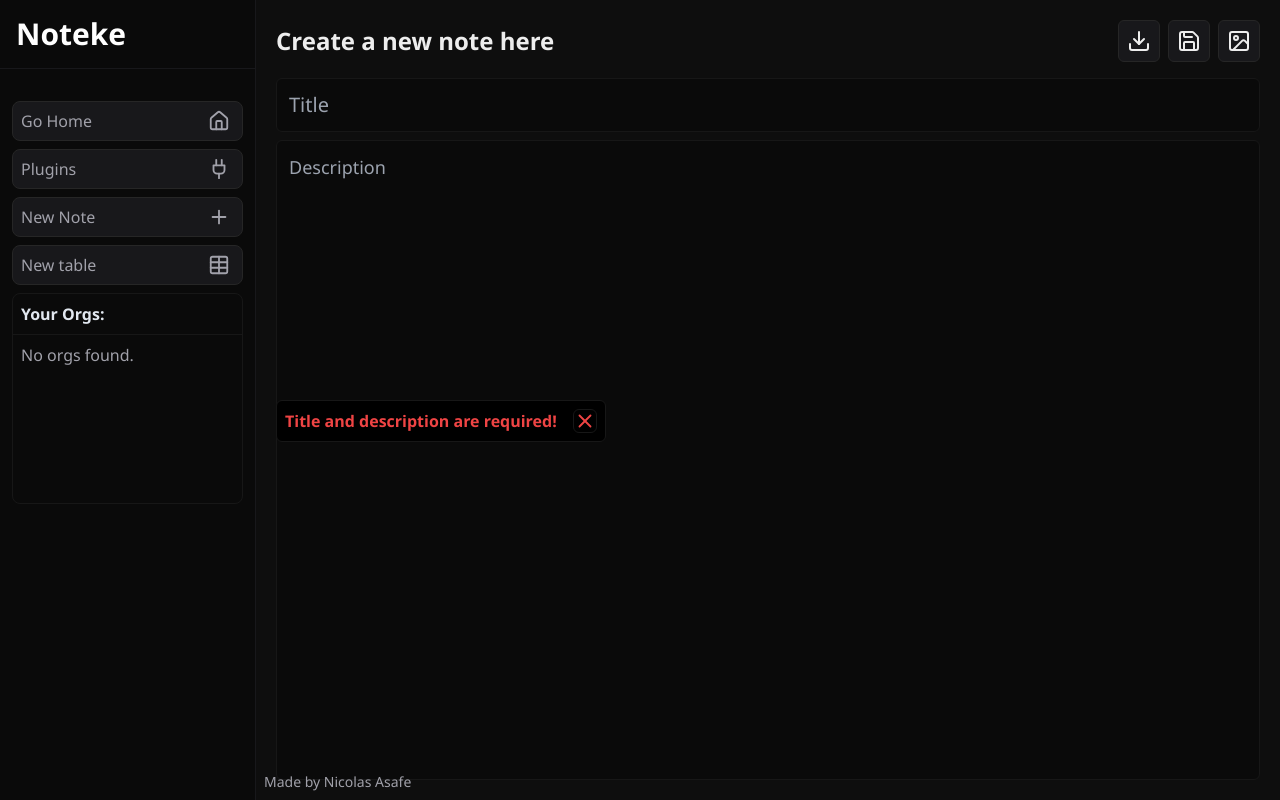
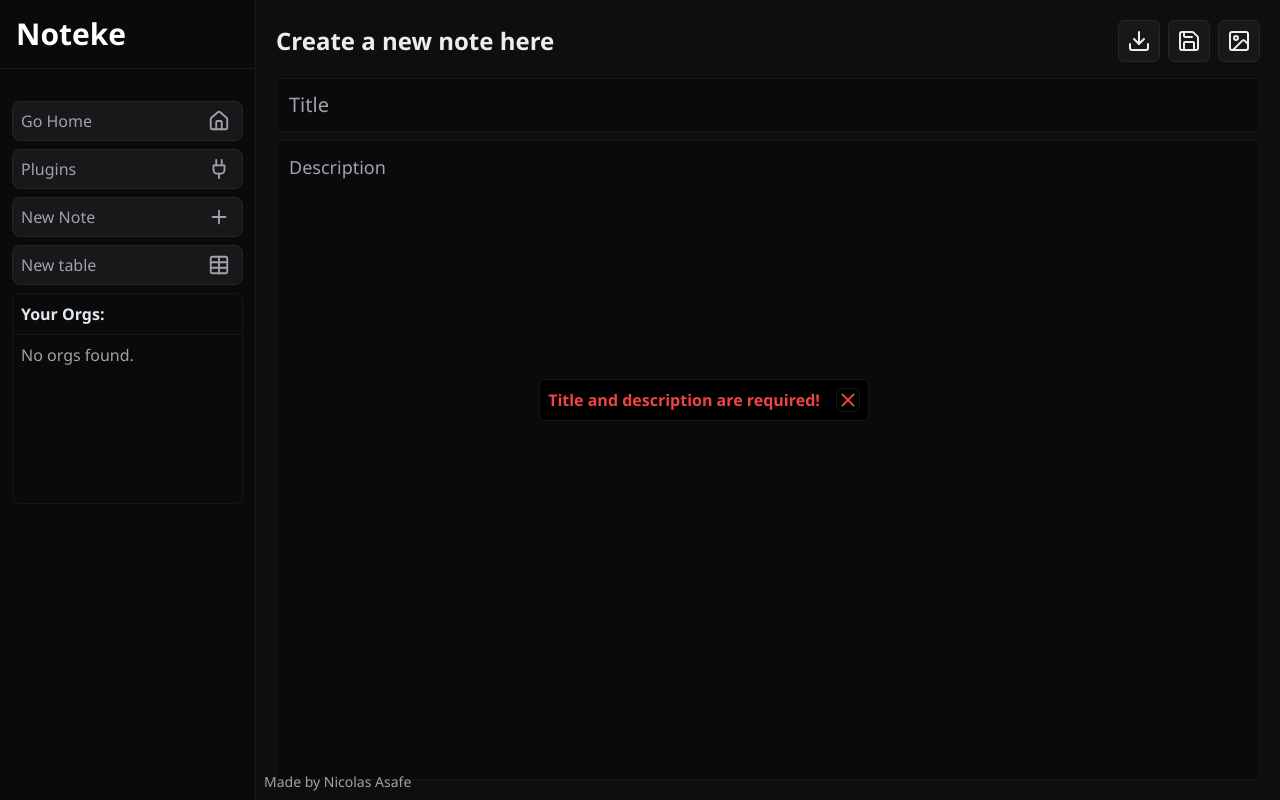
Before and after one commit to Nicolas-Asafe/Noteke, a Next.js app: page /NewNote in a window 1280 px wide. Both pictures are taken after a click on the button 1189 px from the left and 41 px from the top of the page. Built offline with nearby package versions, Linux system fonts and the light colour scheme.

Commit message:
animaMini em newnote content

```diff
--- a/pages/NewNote.tsx
+++ b/pages/NewNote.tsx
@@ -22,11 +22,15 @@ export default function Home() {
     };
 
     return (
-      <p className={`anima ${colorClasses[color as keyof typeof colorClasses]} top-1/2  border border-neutral-900 bg-black p-2 rounded-md font-semibold cursor-pointer transition absolute flex flex-row gap-4 items-center`}>
-          {message}
-          <X onClick={CloseMessage} className="border border-neutral-900 rounded-md cursor-pointer" />
-      </p>
-    )
+      <div className="fixed inset-0 flex items-center justify-center z-50">
+        <div className="md:ml-32">
+          <p className={`animaMini ${colorClasses[color as keyof typeof colorClasses]} border border-neutral-900 bg-black p-2 rounded-md font-semibold cursor-pointer transition flex flex-row gap-4 items-center`}>
+            {message}
+            <X onClick={CloseMessage} className="border border-neutral-900 rounded-md cursor-pointer" />
+          </p>
+        </div>
+      </div>
+    );
   }
 
   useEffect(() => {
--- a/pages/NewTable.tsx
+++ b/pages/NewTable.tsx
@@ -55,11 +55,13 @@ export default function NewTable() {
     };
 
     return (
-      <div className="fixed left-0 right-0 top-0 bottom-0 md:left-64 flex items-center justify-center pointer-events-none z-50">
-        <p className={`animaMini ${colorClasses[color as keyof typeof colorClasses]} border border-neutral-900 bg-black p-2 rounded-md font-semibold cursor-pointer transition flex flex-row gap-4 items-center pointer-events-auto`}>
-          {message}
-          <X onClick={CloseMessage} className="border border-neutral-900 rounded-md cursor-pointer" />
-        </p>
+      <div className="fixed inset-0 flex items-center justify-center z-50">
+        <div className="md:ml-32">
+          <p className={`animaMini ${colorClasses[color as keyof typeof colorClasses]} border border-neutral-900 bg-black p-2 rounded-md font-semibold cursor-pointer transition flex flex-row gap-4 items-center`}>
+            {message}
+            <X onClick={CloseMessage} className="border border-neutral-900 rounded-md cursor-pointer" />
+          </p>
+        </div>
       </div>
     );
   }
```
